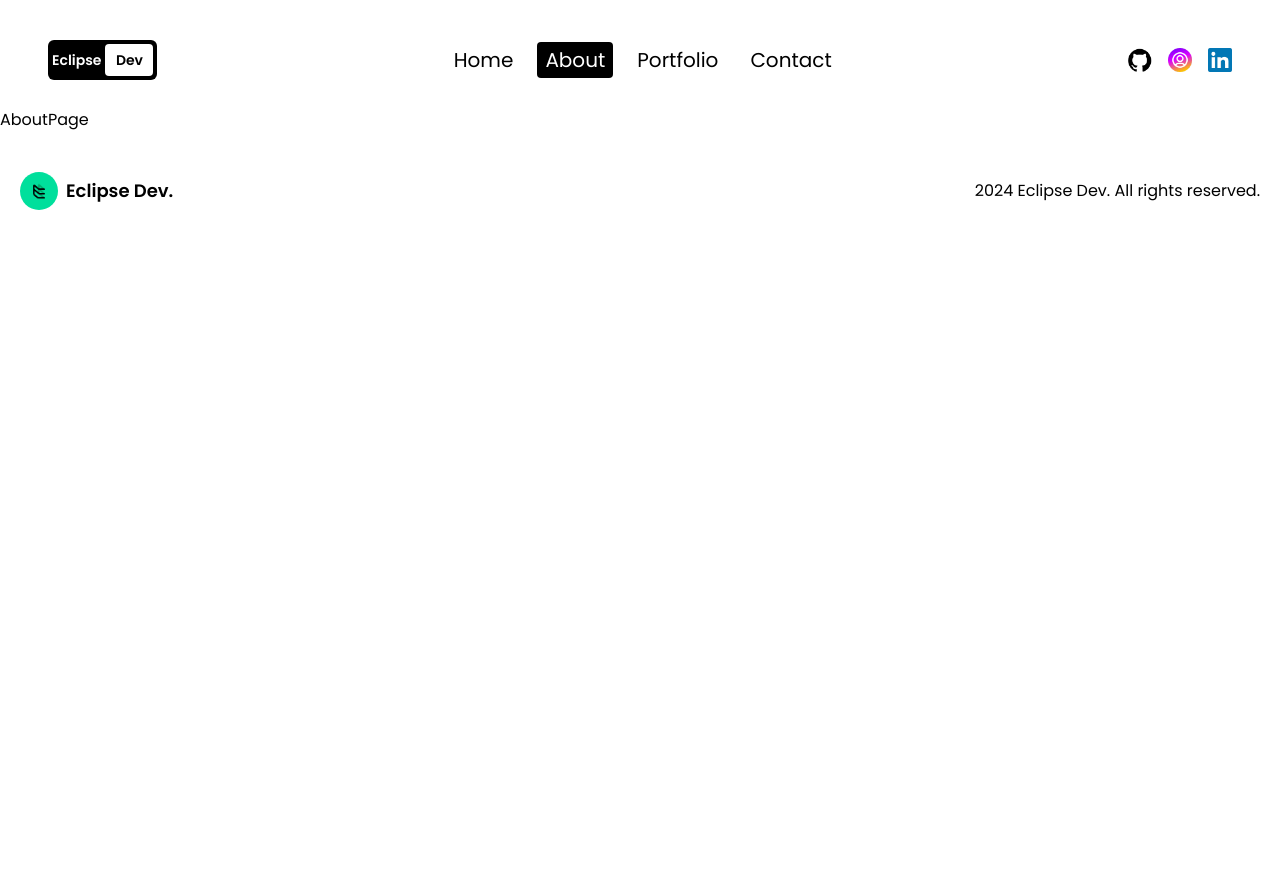
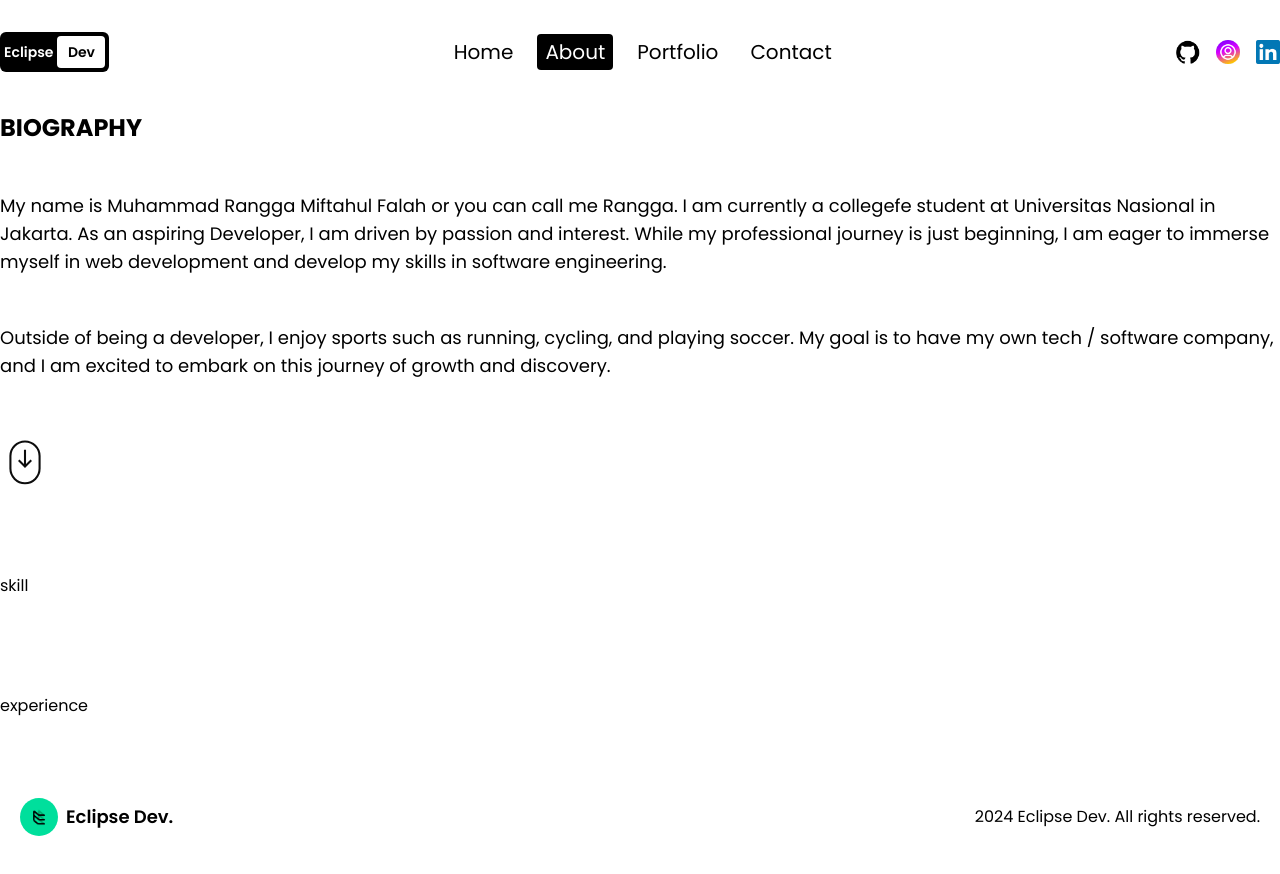
Before and after one commit to Rangga056/my-portfolio, a Next.js app: page /about in a window 1280 px wide. Before the commit the page ends 800 px from the top, so only its background shows below. Built offline with nearby package versions, Linux system fonts and the light colour scheme.

Commit message:
Craete -create page transition animation -start making about page

```diff
--- a/src/app/about/page.jsx
+++ b/src/app/about/page.jsx
@@ -1,5 +1,64 @@
+"use client";
+
+import { motion } from "framer-motion";
+
 const AboutPage = () => {
-  return <div>AboutPage</div>;
+  return (
+    <motion.div
+      className="h-full wrapper"
+      initial={{ y: "-200vh" }}
+      animate={{ y: "0%" }}
+      transition={{ duration: 1 }}
+    >
+      <div>
+        <div className="flex flex-col gap-24 md:32 lg:48">
+          <div className="flex flex-col gap-12 justify-end">
+            <h1 className="font-bold text-2xl uppercase">Biography</h1>
+            <p className="text-lg">
+              My name is Muhammad Rangga Miftahul Falah or you can call me
+              Rangga. I am currently a collegefe student at Universitas Nasional
+              in Jakarta. As an aspiring Developer, I am driven by passion and
+              interest. While my professional journey is just beginning, I am
+              eager to immerse myself in web development and develop my skills
+              in software engineering.{" "}
+            </p>
+            <p className="text-lg">
+              {" "}
+              Outside of being a developer, I enjoy sports such as running,
+              cycling, and playing soccer. My goal is to have my own tech /
+              software company, and I am excited to embark on this journey of
+              growth and discovery.
+            </p>
+            <motion.svg
+              initial={{ opacity: 0.2, y: 0 }}
+              animate={{ opacity: 1, y: "10px" }}
+              transition={{ repeat: Infinity, duration: 3, ease: "easeInOut" }}
+              viewBox="0 0 24 24"
+              fill="none"
+              xmlns="http://www.w3.org/2000/svg"
+              width={50}
+              height={50}
+            >
+              <path
+                d="M5 15C5 16.8565 5.73754 18.6371 7.05029 19.9498C8.36305 21.2626 10.1435 21.9999 12 21.9999C13.8565 21.9999 15.637 21.2626 16.9498 19.9498C18.2625 18.6371 19 16.8565 19 15V9C19 7.14348 18.2625 5.36305 16.9498 4.05029C15.637 2.73754 13.8565 2 12 2C10.1435 2 8.36305 2.73754 7.05029 4.05029C5.73754 5.36305 5 7.14348 5 9V15Z"
+                stroke="#000000"
+                strokeWidth="1"
+              ></path>
+              <path d="M12 6V14" stroke="#000000" strokeWidth="1"></path>
+              <path
+                d="M15 11L12 14L9 11"
+                stroke="#000000"
+                strokeWidth="1"
+              ></path>
+            </motion.svg>
+          </div>
+          <div>skill</div>
+          <div>experience</div>
+        </div>
+        <div className="hidden">SVG</div>
+      </div>
+    </motion.div>
+  );
 };
 
 export default AboutPage;
--- a/src/app/contact/page.jsx
+++ b/src/app/contact/page.jsx
@@ -1,5 +1,16 @@
+"use client";
+
+import { motion } from "framer-motion";
+
 const ContactPage = () => {
-  return <div>ContactPage</div>;
+  return (
+    <motion.div
+      className="h-full"
+      initial={{ y: "-200vh" }}
+      animate={{ y: "0%" }}
+      transition={{ duration: 1 }}
+    ></motion.div>
+  );
 };
 
 export default ContactPage;
--- a/src/app/globals.css
+++ b/src/app/globals.css
@@ -8,7 +8,7 @@ body {
 }
 
 .center {
-  top: 150px;
+  top: 110px;
   left: 20%;
   transform: translateX(-50%) translateY(-50%);
 }
@@ -30,3 +30,9 @@ body {
   transform: translate(-100px, -50px) rotate(-90deg);
   border-radius: 24% 76% 35% 65% / 27% 36% 64% 73%;
 }
+
+@layer utilities {
+  .wrapper {
+    @apply max-w-7xl lg:mx-auto p-5 md:px-10 xl:px-0 w-full;
+  }
+}
--- a/src/app/layout.js
+++ b/src/app/layout.js
@@ -1,7 +1,6 @@
 import { Poppins } from "next/font/google";
 import "./globals.css";
-import Navbar from "@/components/Navbar";
-import Footer from "@/components/Footer";
+import TransitionProvider from "@/components/TransitionProvider";
 
 const poppins = Poppins({
   subsets: ["latin"],
@@ -18,11 +17,7 @@ export default function RootLayout({ children }) {
   return (
     <html lang="en">
       <body className={poppins.variable}>
-        <div className="flex h-screen flex-col pt-3">
-          <Navbar />
-          <main className="">{children}</main>
-          <Footer />
-        </div>
+        <TransitionProvider children={children} />
       </body>
     </html>
   );
--- a/src/app/page.jsx
+++ b/src/app/page.jsx
@@ -1,24 +1,32 @@
+"use client";
+
 import Image from "next/image";
+import { motion } from "framer-motion";
 
 const Homepage = () => {
   return (
+    <motion.div
+      className="h-full wrapper"
+      initial={{ y: "-200vh" }}
+      animate={{ y: "0%" }}
+      transition={{ duration: 1 }}
+    >
       <div className="h-max py-4 grid grid-cols-1 md:grid-cols-2 justify-center lg:items-center gap-4 2xl:gap-0 px-4 sm:px-8 md:px-12">
         <Image
           src="/hero.png"
           alt="hero image"
-        width={800}
-        height={800}
+          width={1000}
+          height={1000}
           className="max-h-[70vh] object-contain object-center 2xl:max-h-[50vh]"
         />
         <div className="flex flex-col gap-4 items-center lg:justify-center z-10">
           <h1 className="font-bold text-[40px] leading-[48px] lg:text-[48px] lg:leading-[60px]  xl:text-[58px] xl:leading-[74px]">
-          Crafting The Best Experiences, Developing Tomorrow.
+            Crafting The Best Experiences.
           </h1>
           <p className="text-[20px] font-normal leading-[30px] tracking-[2%]">
             Welcome to my digital portfolio, a convergence of innovation and
-          creativity. With a meticulous eye for aesthetics and a proficient
-          command of coding languages, I present a diverse array of projects
-          embodying my unwavering dedication to excellence.{" "}
+            creativity. I present a diverse array of projects embodying my
+            unwavering dedication to excellence.{" "}
           </p>
           <div className="w-full justify-center md:justify-start flex gap-4">
             <button className="p-4 rounded-lg border border-black bg-black text-white">
@@ -31,6 +39,7 @@ const Homepage = () => {
         </div>
         <div className="blob center overflow-hidden z-[-1] w-[400px] h-[400px] md:w-[520px] md:h-[520px]" />
       </div>
+    </motion.div>
   );
 };
 
--- a/src/app/portfolio/page.jsx
+++ b/src/app/portfolio/page.jsx
@@ -1,5 +1,16 @@
+"use client";
+
+import { motion } from "framer-motion";
+
 const PortfolioPage = () => {
-  return <div>PortfolioPage</div>;
+  return (
+    <motion.div
+      className="h-full"
+      initial={{ y: "-200vh" }}
+      animate={{ y: "0%" }}
+      transition={{ duration: 1 }}
+    ></motion.div>
+  );
 };
 
 export default PortfolioPage;
--- a/src/components/Footer.jsx
+++ b/src/components/Footer.jsx
@@ -3,7 +3,7 @@ import Link from "next/link";
 
 const Footer = () => {
   return (
-    <footer>
+    <footer className="wrapper">
       <div className="pt-10 flex items-center justify-between flex-col gap-4 p-5 text-center sm:flex-row">
         <Link href="/" className="flex items-center gap-2">
           <Image
--- a/src/components/Navbar.jsx
+++ b/src/components/Navbar.jsx
@@ -70,7 +70,7 @@ const Navbar = () => {
   };
 
   return (
-    <div className="h-24 py-4 flex items-center justify-between px-4 sm:px-8 md:px-12 text-xl">
+    <div className="wrapper h-24 py-4 flex items-center justify-between text-xl">
       <div className="md:hidden lg:flex lg:justify-center">
         <Link
           href="/"
@@ -101,7 +101,7 @@ const Navbar = () => {
       </div>
       <div className="md:hidden">
         <button
-          className="w-10 h-8 flex flex-col gap-2 z-50 relative"
+          className="w-10 h-8 flex flex-col gap-2 z-[70] relative"
           onClick={() => setOpen((prev) => !prev)}
         >
           <motion.div
@@ -125,7 +125,7 @@ const Navbar = () => {
             variants={listVariants}
             initial="closed"
             animate="opened"
-            className="absolute top-0 left-0 w-screen h-full bg-black text-white flex flex-col items-center justify-center gap-8 text-4xl z-40"
+            className="absolute top-0 left-0 w-screen h-full bg-black text-white flex flex-col items-center justify-center gap-14 text-4xl z-[60]"
           >
             {links.map((link) => (
               <motion.div variants={listItemVariants} key={link.title}>
--- /dev/null
+++ b/src/components/TransitionProvider.jsx
@@ -0,0 +1,41 @@
+"use client";
+
+import Navbar from "@/components/Navbar";
+import Footer from "@/components/Footer";
+import { AnimatePresence, motion } from "framer-motion";
+import { usePathname } from "next/navigation";
+
+const TransitionProvider = ({ children }) => {
+  const pathName = usePathname();
+  return (
+    <AnimatePresence mode="wait">
+      <div key={pathName} className="flex h-screen flex-col pt-3">
+        <motion.div
+          animate={{ height: "0vh" }}
+          exit={{ height: "140vh" }}
+          transition={{ duration: 0.7, ease: "easeOut" }}
+          className="h-screen w-screen fixed bg-black rounded-b-[100px] top-0 z-[80]"
+        />
+        <motion.div
+          initial={{ opacity: 1 }}
+          animate={{ opacity: 0 }}
+          exit={{ opacity: 0 }}
+          transition={{ duration: 0.7, ease: "easeOut" }}
+          className="fixed m-auto top-0 bottom-0 left-0 right-0 text-white text-7xl capitalize cursor-default z-[90] w-fit h-fit"
+        >
+          {pathName === "/" ? "home" : pathName.substring(1)}
+        </motion.div>
+        <motion.div
+          initial={{ height: "140vh" }}
+          animate={{ height: "0vh", transition: { delay: 0.7 } }}
+          className="h-screen w-screen fixed bg-black rounded-t-[100px] bottom-0 z-[70]"
+        />
+        <Navbar />
+        <main className="">{children}</main>
+        <Footer />
+      </div>
+    </AnimatePresence>
+  );
+};
+
+export default TransitionProvider;
```
Lines whose indentation alone changed are shown as unchanged.
